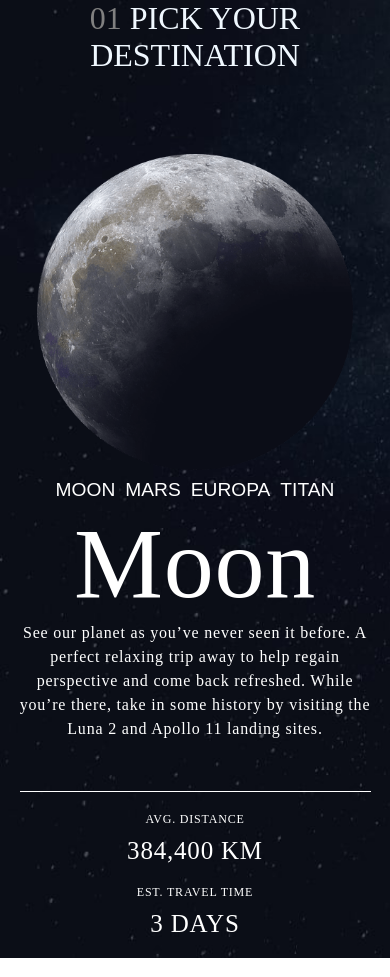
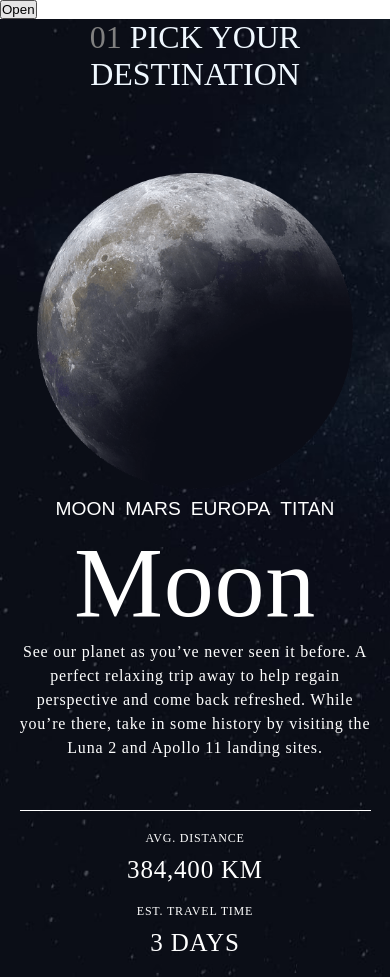
Before and after one commit to AndreiLhu/Space-Tourism-Webiste, a React (Vite) app: page /destination in a window 390 px wide. Built offline with nearby package versions, Linux system fonts and the light colour scheme.

Commit message:
Mobile Navigation first sketch working

```diff
--- a/src/App.tsx
+++ b/src/App.tsx
@@ -4,10 +4,12 @@ import Destination from './Pages/Destination/Destination';
 import Home from './Pages/Home/Home';
 import { Route, Routes } from 'react-router';
 import Technology from './Pages/Technology/Technology';
+import MobileNavbar from './Components/MobileNavbar/MobileNavbar';
 
 function App() {
   return (
     <React.Fragment>
+      <MobileNavbar />
       <Routes>
         <Route path="/" element={<Home />} />
         <Route path="/crew" element={<Crew />} />
--- a/src/Components/MobileNavbar/MobileNavbar.tsx
+++ b/src/Components/MobileNavbar/MobileNavbar.tsx
@@ -1,58 +1,48 @@
-// import React from 'react';
-// import { Link } from 'react-router-dom';
+import React from 'react';
+import { Link } from 'react-router-dom';
+import './mobileNavbar.css';
 
-// interface IMobileNavbar {
-//   isMobileMenuOpen: boolean;
-//   toggleMobileMenu: () => void;
-//   closeMobileMenu: () => void;
-// }
+interface IMobileNavbar {
+  isMobileMenuOpen: boolean;
+  toggleMobileMenu: () => void;
+}
 
-// // S
-// const MobileNavbar: React.FC = () => {
-//   const [isMobileMenuOpen, setIsMobileMenuOpen] =
-//     React.useState<boolean>(false);
-//   function toggleMobileMenu() {
-//     setIsMobileMenuOpen((prevState) => !prevState);
-//   }
+const MobileNavbar: React.FC = () => {
+  const [isMobileMenuOpen, setIsMobileMenuOpen] =
+    React.useState<boolean>(false);
 
-//   function closeMobileMenu() {
-//     setIsMobileMenuOpen(false);
-//   }
-//   return (
-//     <div className="mainMobileNabvarContainer" show={isMobileMenuOpen}>
-//       <div className="NavList">
-//         <div activepage={location.pathname == '/'} onClick={closeMobileMenu}>
-//           <Link to="/">
-//             <span>00</span>home
-//           </Link>
-//         </div>
-//         <div
-//           activepage={location.pathname.includes('destination')}
-//           onClick={closeMobileMenu}
-//         >
-//           <Link to="/destination">
-//             <span>01</span>destination
-//           </Link>
-//         </div>
-//         <div
-//           activepage={location.pathname.includes('crew')}
-//           onClick={closeMobileMenu}
-//         >
-//           <Link to="/crew">
-//             <span>02</span>crew
-//           </Link>
-//         </div>
-//         <div
-//           activepage={location.pathname.includes('technology')}
-//           onClick={closeMobileMenu}
-//         >
-//           <Link to="/technology">
-//             <span>03</span>technology
-//           </Link>
-//         </div>
-//       </div>
-//     </div>
-//   );
-// };
+  const toggleMobileMenu = () => {
+    setIsMobileMenuOpen(!isMobileMenuOpen);
+  };
+  return (
+    <div className=" mainMobileNavbarContainer">
+      <input
+        type="button"
+        value={isMobileMenuOpen ? 'Close' : 'Open'}
+        onClick={() => toggleMobileMenu()}
+      />
+      {isMobileMenuOpen && (
+        <div className="NavList">
+          <Link to="/">
+            <span>00</span>home
+          </Link>
 
-// export default MobileNavbar;
+          <Link to="/destination">
+            <span>01</span>destination
+          </Link>
+          <div>
+            <Link to="/crew">
+              <span>02</span>crew
+            </Link>
+          </div>
+
+          <Link to="/technology">
+            <span>03</span>technology
+          </Link>
+        </div>
+      )}
+    </div>
+  );
+};
+
+export default MobileNavbar;
--- a/src/Components/MobileNavbar/mobileNavbar.css
+++ b/src/Components/MobileNavbar/mobileNavbar.css
@@ -1 +1,5 @@
-/*
+@media screen and (min-width: 750px) {
+  .mainMobileNavbarContainer {
+    display: none;
+  }
+}
```
